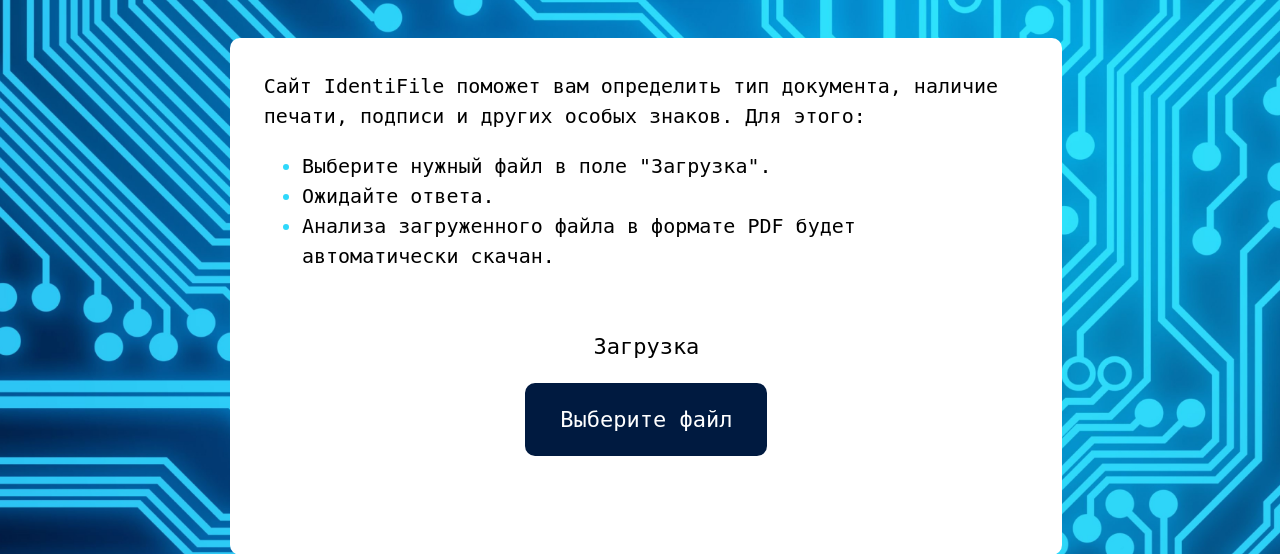
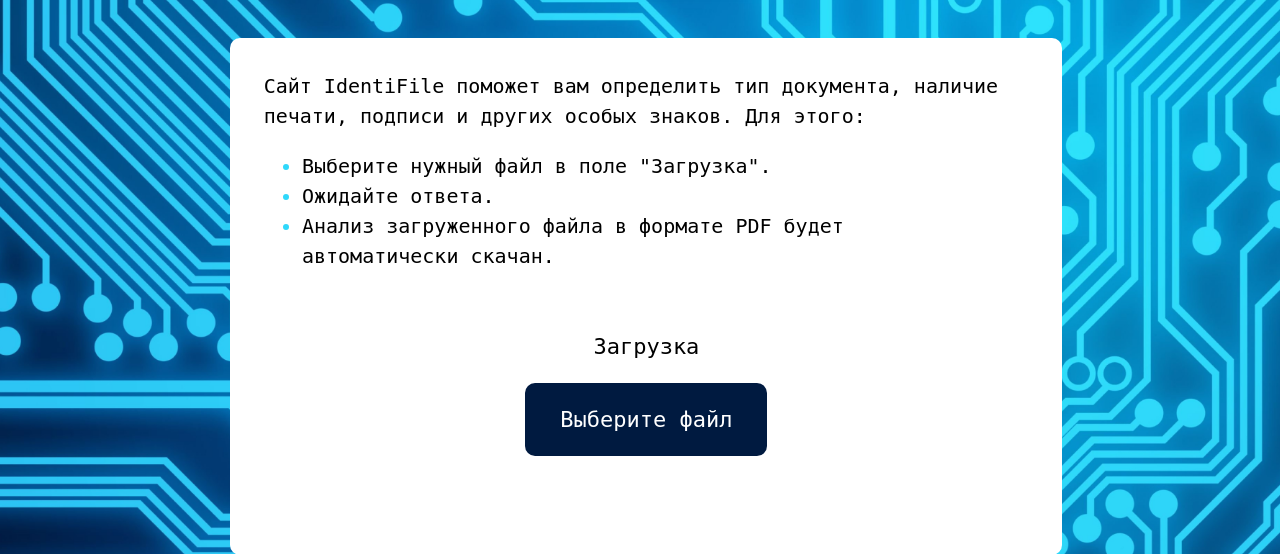
Before and after one commit to Crazy5202/CM_2024, a Flask app: page / in a window 1280 px wide. Shown: the part 77-631 px from the top of the page. Run offline with Flask 3, Linux system fonts and the light colour scheme.

Commit message:
Fix to frontend index file

```diff
--- a/templates/index.html
+++ b/templates/index.html
@@ -34,7 +34,7 @@
             <ul>
                 <li><span>Выберите нужный файл в поле "Загрузка".</span></li>
                 <li><span>Ожидайте ответа.</span></li>
-                <li><span>Анализа загруженного файла в формате PDF будет автоматически скачан.</span></li>
+                <li><span>Анализ загруженного файла в формате PDF будет автоматически скачан.</span></li>
 
             </ul>
             </p>
```
